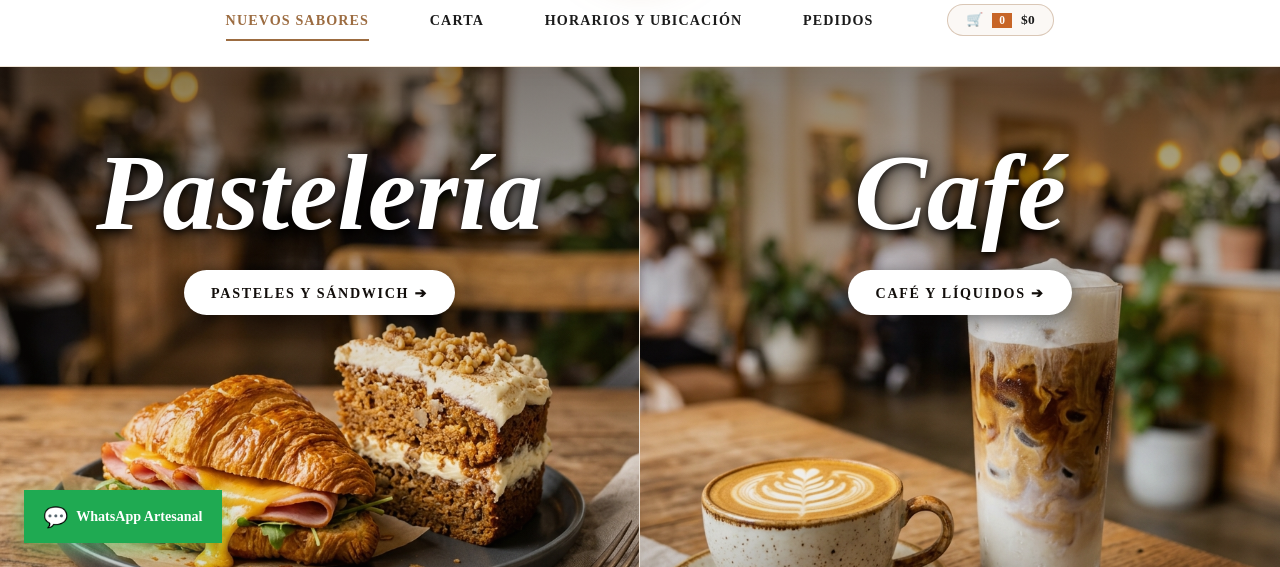
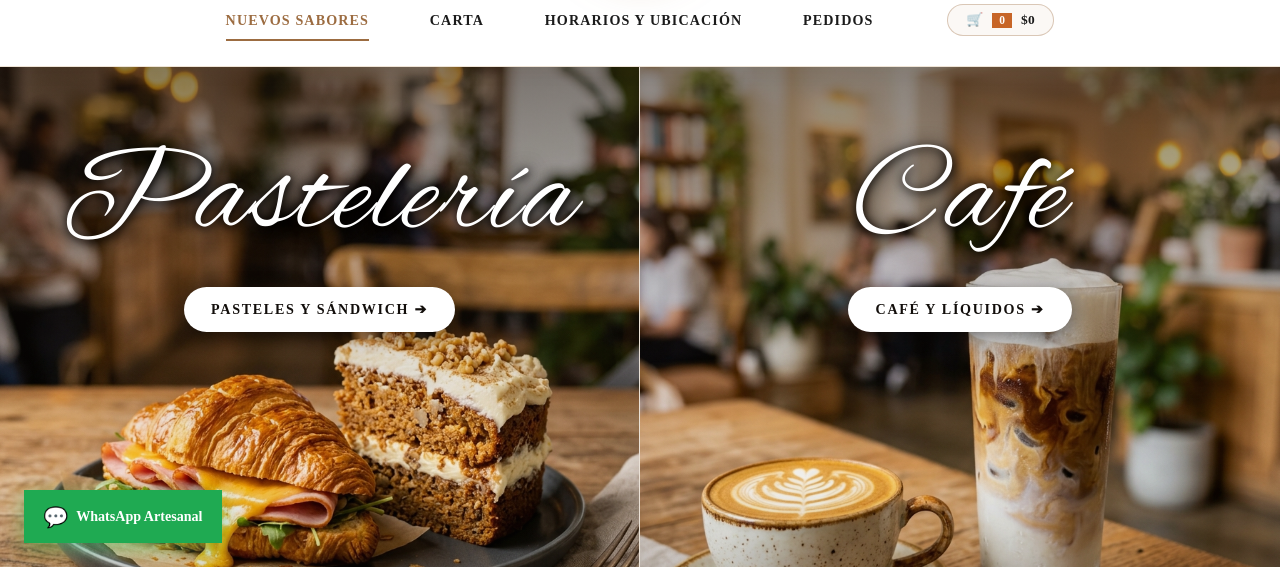
Before and after one commit to Breborn/cafeteria-demo, a plain HTML site: page index.html in a window 1280 px wide. Shown: the part 233-800 px from the top of the page. Drawn offline with Linux system fonts and the light colour scheme.

Commit message:
style: replace hero font with authentic luxury calligraphy script Alex Brush & Great Vibes

```diff
--- a/index.html
+++ b/index.html
@@ -9,9 +9,9 @@
   <!-- Google Fonts: Space Mono (Imprenta tracked), Caveat (Manuscrita), Cormorant Garamond & Urbanist -->
   <link rel="preconnect" href="https://fonts.googleapis.com">
   <link rel="preconnect" href="https://fonts.gstatic.com" crossorigin>
-  <link href="https://fonts.googleapis.com/css2?family=Caveat:wght@500;600;700&family=Cormorant+Garamond:ital,wght@0,400;0,600;0,700;1,400;1,600;1,700&family=Plus+Jakarta+Sans:wght@300;400;500;600;700;800&family=Space+Mono:ital,wght@0,400;0,700;1,400&family=Open+Sans:ital,wght@0,400;0,600;0,700;0,800;1,400;1,600;1,700&family=Montserrat:wght@500;600;700;800&family=Urbanist:wght@400;500;600;700;800;900&display=swap" rel="stylesheet">
+  <link href="https://fonts.googleapis.com/css2?family=Alex+Brush&family=Great+Vibes&family=Caveat:wght@500;600;700&family=Cormorant+Garamond:ital,wght@0,400;0,600;0,700;1,400;1,600;1,700&family=Plus+Jakarta+Sans:wght@300;400;500;600;700;800&family=Space+Mono:ital,wght@0,400;0,700;1,400&family=Open+Sans:ital,wght@0,400;0,600;0,700;0,800;1,400;1,600;1,700&family=Montserrat:wght@500;600;700;800&family=Urbanist:wght@400;500;600;700;800;900&display=swap" rel="stylesheet">
 
-  <link rel="stylesheet" href="style.css?v=25.0">
+  <link rel="stylesheet" href="style.css?v=26.0">
 </head>
 <body>
 
--- a/style.css
+++ b/style.css
@@ -3035,24 +3035,25 @@ button, input, select {
 
 /* Large Cursive Hero Title (Solo Pastelería y Solo Café en manuscrita grande) */
 .between-script-hero {
-  font-family: var(--font-script);
-  font-size: clamp(4.5rem, 8.5vw, 7.5rem);
-  font-weight: 700;
-  font-style: italic;
-  color: #ffffff;
-  line-height: 1;
-  margin: 0;
-  padding: 0;
-  text-shadow: 0 4px 22px rgba(0, 0, 0, 0.88), 0 2px 8px rgba(0, 0, 0, 0.95);
-  user-select: none;
-  transition: all 0.35s cubic-bezier(0.2, 0, 0.2, 1);
-  display: block;
+  font-family: 'Alex Brush', 'Great Vibes', cursive !important;
+  font-size: clamp(5.2rem, 9.8vw, 8.5rem) !important;
+  font-weight: 400 !important;
+  font-style: normal !important;
+  color: #ffffff !important;
+  line-height: 1 !important;
+  margin: 0 !important;
+  padding: 0 !important;
+  text-shadow: 0 4px 24px rgba(0, 0, 0, 0.92), 0 2px 8px rgba(0, 0, 0, 0.95), 0 0 16px rgba(0, 0, 0, 0.6) !important;
+  user-select: none !important;
+  transition: all 0.35s cubic-bezier(0.2, 0, 0.2, 1) !important;
+  display: block !important;
+  letter-spacing: 0.02em !important;
 }
 
 .between-split-side:hover .between-script-hero {
-  color: var(--gold-light);
-  transform: scale(1.05);
-  text-shadow: 0 6px 30px rgba(0, 0, 0, 0.95), 0 0 25px rgba(212, 163, 115, 0.5);
+  color: #fbe6ce !important;
+  transform: scale(1.06) !important;
+  text-shadow: 0 6px 32px rgba(0, 0, 0, 0.95), 0 0 35px rgba(212, 163, 115, 0.75) !important;
 }
 
 .between-split-lockup {
@@ -3417,3 +3418,10 @@ body {
     display: flex !important;
   }
 }
+
+/* Responsive Calligraphy Script */
+@media (max-width: 900px) {
+  .between-script-hero {
+    font-size: clamp(4rem, 15vw, 6rem) !important;
+  }
+}
```
